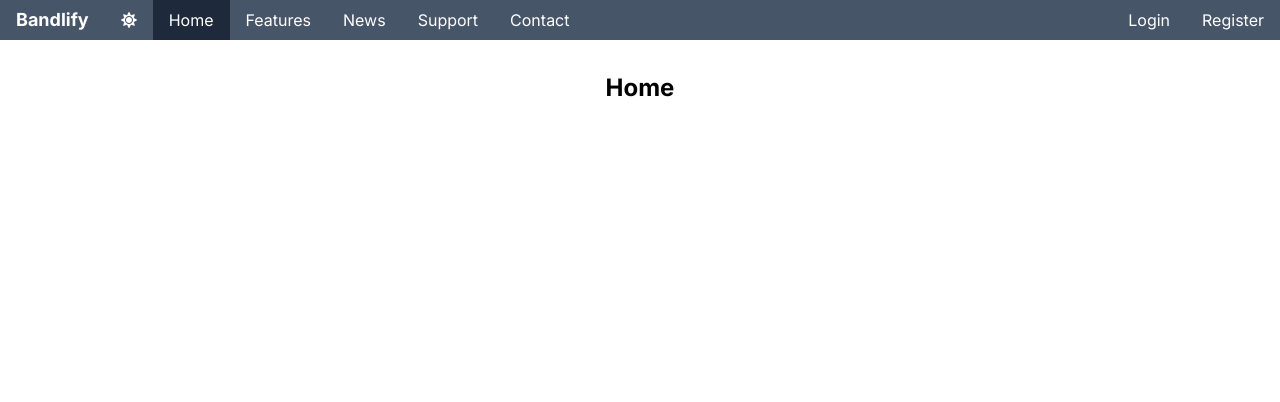
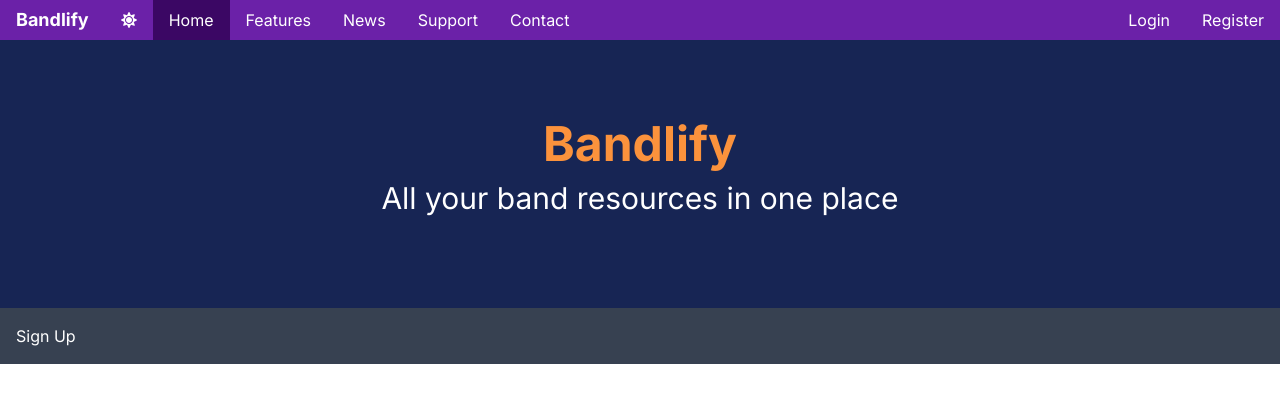
Before and after one commit to Jnxvln/Bandlify, a Next.js app: page / in a window 1280 px wide. Shown: the top 402 px of the page. Built offline with nearby package versions, Linux system fonts and the light colour scheme.

Commit message:
Update navbar

```diff
--- a/app/globals.css
+++ b/app/globals.css
@@ -5,6 +5,16 @@
 html, body {
   width: 100%;
   height: 100%;
+}
+
+@layer base {
+  h1 {
+    @apply text-4xl;
+  }
+
+  h2 {
+    @apply text-3xl;
+  }
 }
 
 /* :root {
--- a/app/page.tsx
+++ b/app/page.tsx
@@ -1,9 +1,14 @@
 export default function Home() {
   return (
     <main>
-      <header className="p-8">
-        <h1 className="text-2xl font-bold text-center">Home</h1>
+      <header className="bg-blue-950 p-20">
+        <h1 className="text-5xl font-bold text-orange-400 text-center">Bandlify</h1>
+        <h2 className="text-center text-white my-3">All your band resources in one place</h2>
       </header>
+
+      <section className="bg-gray-700 p-4 text-white">
+        <button>Sign Up</button>
+      </section>
     </main>
   )
 }
--- a/lib/components/Navbar.tsx
+++ b/lib/components/Navbar.tsx
@@ -26,10 +26,10 @@ export default function Navbar () {
         ]
     }
 
-    const navBkg = `bg-slate-600`
-    const navMobileBkg = `bg-slate-700 md:bg-slate-600`
-    const linkStyles = `w-full text-center hover:bg-slate-800 hover:md:bg-slate-700 px-4 py-2 transition-colors duration-200 ease-in`
-    const activeLinkStyle = `bg-slate-900 md:bg-slate-800`
+    const navBkg = `bg-purple-800`
+    const navMobileBkg = `bg-purple-900 md:bg-purple-800`
+    const linkStyles = `w-full text-center hover:bg-purple-800 hover:md:bg-purple-700 px-4 py-2 transition-colors duration-200 ease-in`
+    const activeLinkStyle = `bg-purple-950 md:bg-purple-950`
 
     useEffect(() => {
         setMounted(true)
@@ -73,11 +73,7 @@ export default function Navbar () {
 
                 {/* Secondary Nav */}
                 <div className="flex flex-col items-center md:flex-row">
-
-
-
                     { links.secondary.map(link => {
-
                         if (debugLoggedIn) {
                             if (link.href === "/login" || link.href === "/register") return;
                         } else {
```
